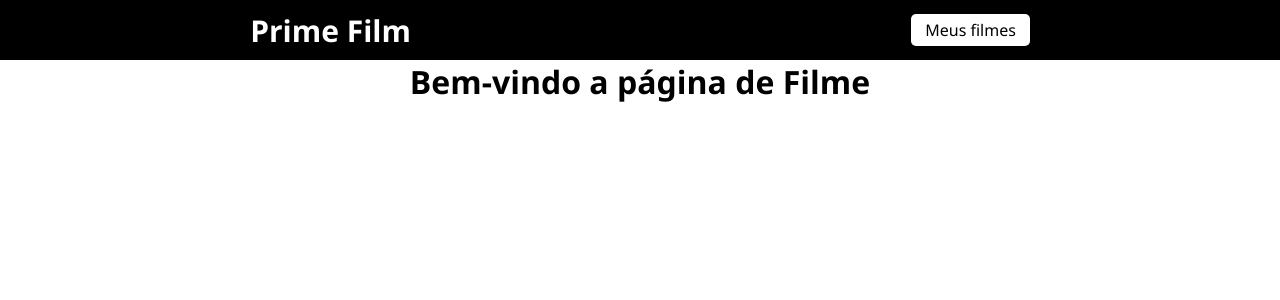
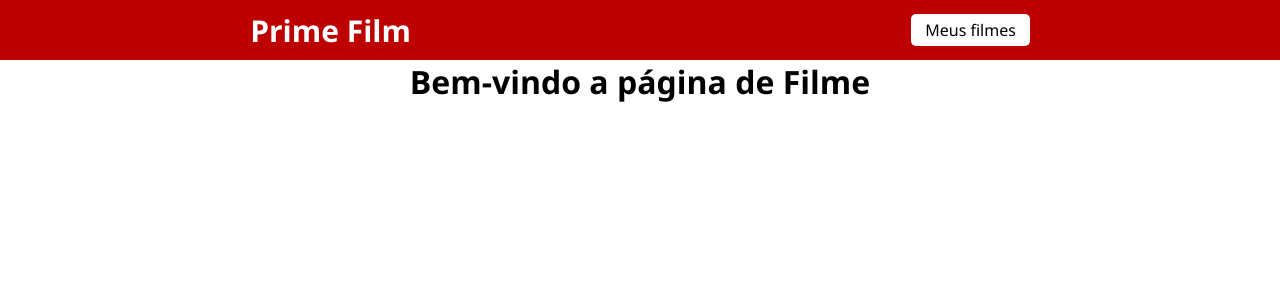
Before and after one commit to onicolasmauricio/Projects-FrontEnd, a React (Create React App) app in the folder primefilm/: page /filme/1 in a window 1280 px wide. Shown: the top 300 px of the page. Built offline with nearby package versions, Linux system fonts and the light colour scheme; the HTML template or start-up script is replaced by a standard one.

Commit message:
CSS atualizado (header)

```diff
--- a/primefilm/src/components/Header/header.css
+++ b/primefilm/src/components/Header/header.css
@@ -4,7 +4,7 @@ header {
     justify-content: space-around;
     width: 100%;
     height: 60px;
-    background-color: #000000;
+    background-color: #bd0000;
 }
 
 .logo {
```
